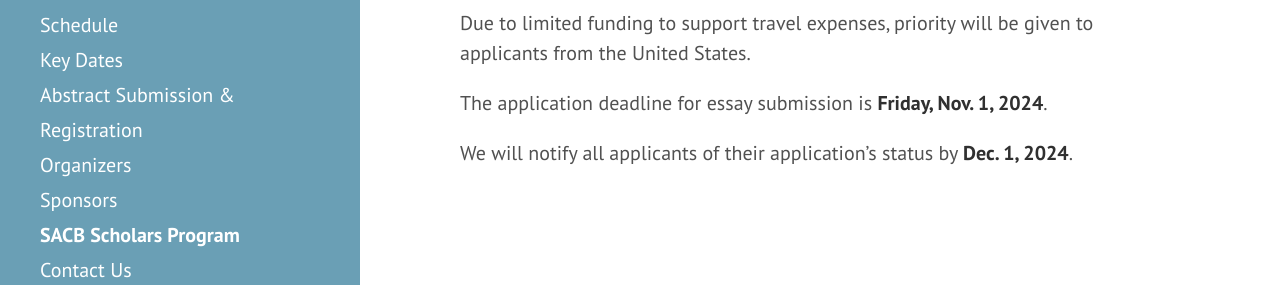
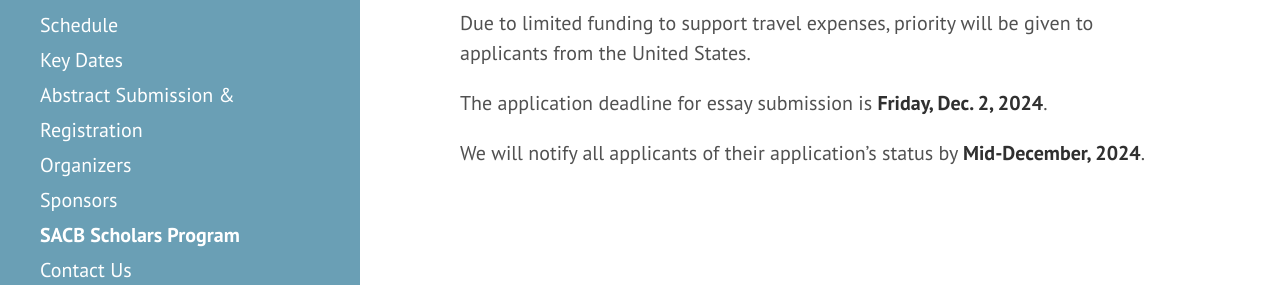
Before and after one commit to AECCSB/sacb-meeting, a Jekyll site: the page built from scholars.md, in a window 1280 px wide and 1360 px high. Shown: the part 1032-1317 px from the top of the window. Built offline with Jekyll 4.4.1, drawn with Linux system fonts in a browser that asks for light colours.

Commit message:
Update scholars.md

```diff
--- a/scholars.md
+++ b/scholars.md
@@ -19,6 +19,6 @@
 
 Due to limited funding to support travel expenses, priority will be given to applicants from the United States.
 
-The application deadline for essay submission is **Friday, Nov. 1, 2024**.
+The application deadline for essay submission is **Friday, Dec. 2, 2024**.
 
-We will notify all applicants of their application's status by **Dec. 1, 2024**.
+We will notify all applicants of their application's status by **Mid-December, 2024**.
```
